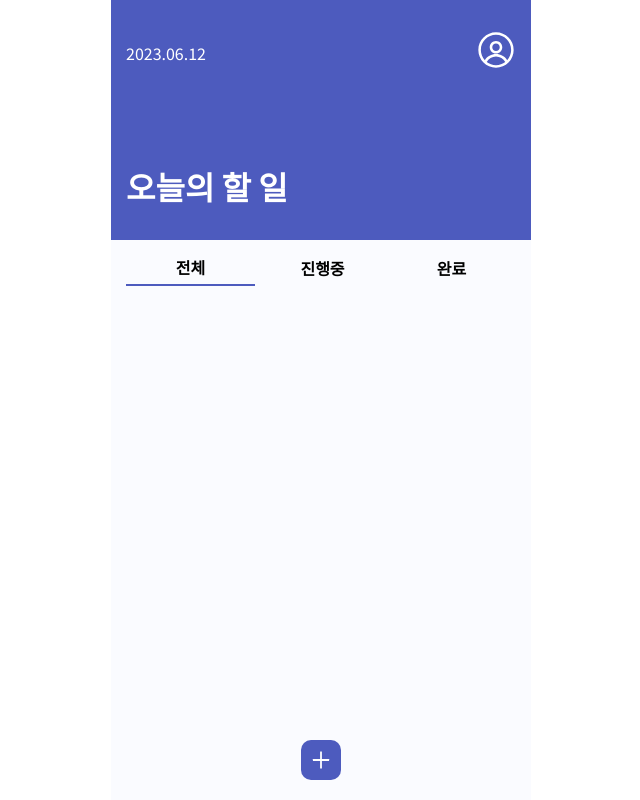
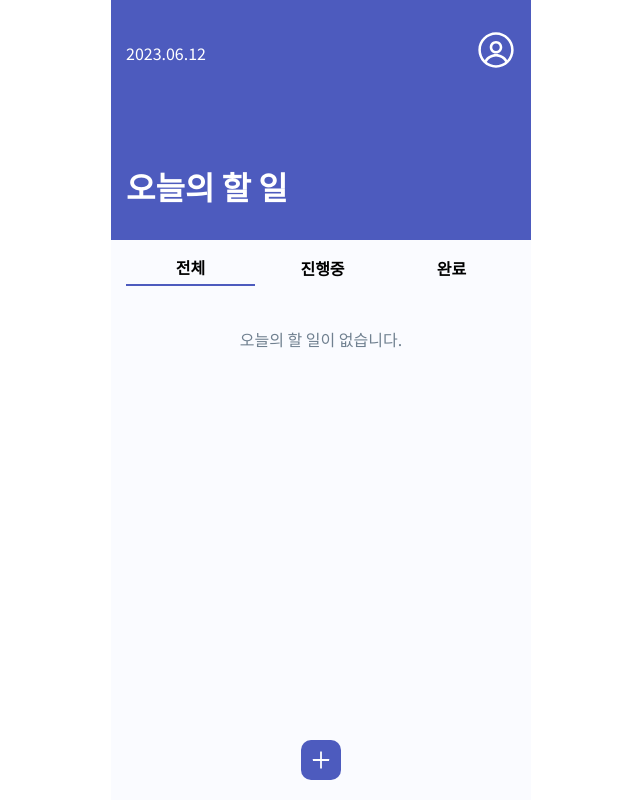
Before and after one commit to hheeseung/dream-coding-to-do-list, a React (Create React App) app: page / in a window 1280 px wide. Shown: the whole page, without its empty margins (319-959 px from the left). Built offline with nearby package versions, Linux system fonts and the light colour scheme.

Commit message:
feat: 할일이 없을 경우 문구 추가

```diff
--- a/src/components/todo-list/TodoList.module.css
+++ b/src/components/todo-list/TodoList.module.css
@@ -1,5 +1,11 @@
 .todolist {
   position: relative;
+}
+
+.notification {
+  padding: 15px;
+  text-align: center;
+  color: slategray;
 }
 
 .add {
--- a/src/components/todo-list/TodoList.tsx
+++ b/src/components/todo-list/TodoList.tsx
@@ -68,6 +68,9 @@ export default function TodoList() {
   return (
     <section className={styles.todolist}>
       <Navbar setFilter={setFilter} />
+      {todos.length === 0 ? (
+        <p className={styles.notification}>오늘의 할 일이 없습니다.</p>
+      ) : (
         <ul>
           {filteredTodos.map((todo) => (
             <Todo
@@ -80,6 +83,7 @@ export default function TodoList() {
             />
           ))}
         </ul>
+      )}
       <button className={styles.add} onClick={togglePopup}>
         <AiOutlinePlus />
       </button>
```
Lines whose indentation alone changed are shown as unchanged.
